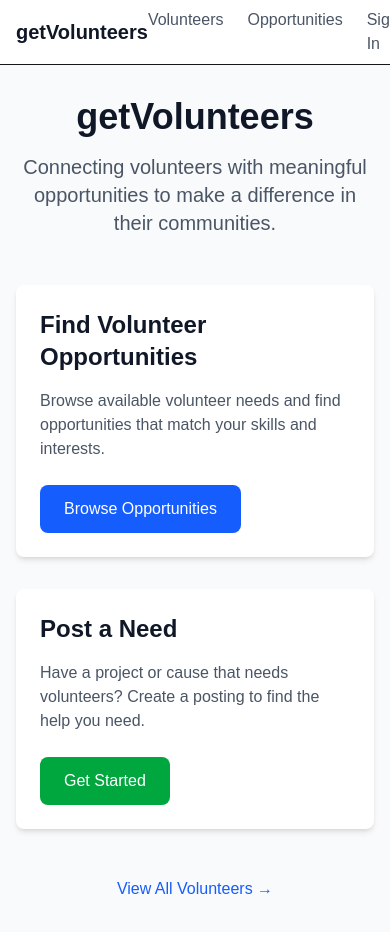
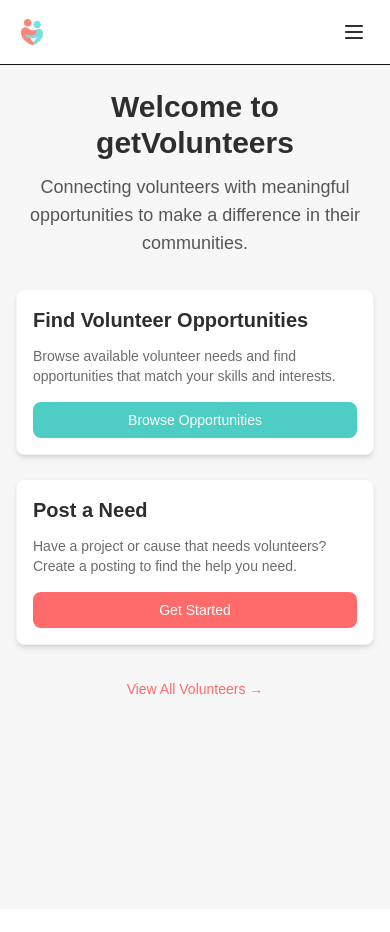
Before and after one commit to FGuerriero/get-volunteers-frontend, a Next.js app: page / in a window 390 px wide. After the commit the page ends 909 px from the top, so only its background shows below. Built offline with nearby package versions, Linux system fonts and the light colour scheme.

Commit message:
feat: implement responsive design with logo integration and auth-based navigation

```diff
--- a/src/app/layout.tsx
+++ b/src/app/layout.tsx
@@ -5,7 +5,7 @@
  */
 
 import type { Metadata } from "next";
-import Link from "next/link";
+import Header from "@/components/Header";
 import "./globals.css";
 
 export const metadata: Metadata = {
@@ -20,27 +20,8 @@ export default function RootLayout({
 }>) {
   return (
     <html lang="en">
-      <body className="antialiased">
-        <nav className="bg-white shadow-sm border-b">
-          <div className="container mx-auto px-4">
-            <div className="flex justify-between items-center h-16">
-              <Link href="/" className="text-xl font-bold text-gray-900">
-                getVolunteers
-              </Link>
-              <div className="flex space-x-6">
-                <Link href="/volunteers" className="text-gray-600 hover:text-gray-900">
-                  Volunteers
-                </Link>
-                <Link href="/needs" className="text-gray-600 hover:text-gray-900">
-                  Opportunities
-                </Link>
-                <Link href="/auth" className="text-gray-600 hover:text-gray-900">
-                  Sign In
-                </Link>
-              </div>
-            </div>
-          </div>
-        </nav>
+      <body className="antialiased bg-[#F7F7F7]">
+        <Header />
         {children}
       </body>
     </html>
--- a/src/app/needs/page.tsx
+++ b/src/app/needs/page.tsx
@@ -35,50 +35,50 @@ export default function NeedsPage() {
   if (error) return <div className="p-8 text-center text-red-600">{error}</div>;
 
   return (
-    <div className="min-h-screen bg-gray-50">
-      <div className="container mx-auto px-4 py-8">
-        <h1 className="text-3xl font-bold text-gray-900 mb-8">Volunteer Opportunities</h1>
+    <div className="min-h-screen bg-[#F7F7F7]">
+      <div className="container mx-auto px-4 py-6 sm:py-8">
+        <h1 className="text-2xl sm:text-3xl font-bold text-[#2E2E2E] mb-6 sm:mb-8">Volunteer Opportunities</h1>
 
-        <div className="space-y-6">
+        <div className="space-y-4 sm:space-y-6">
           {needs.map((need) => (
-            <div key={need.id} className="bg-white rounded-lg shadow-md p-6">
-              <div className="flex justify-between items-start mb-4">
-                <h3 className="text-xl font-semibold text-gray-900">
+            <div key={need.id} className="bg-white rounded-lg shadow-md p-4 sm:p-6 border border-gray-100 hover:shadow-lg transition-shadow">
+              <div className="flex flex-col sm:flex-row sm:justify-between sm:items-start mb-3 sm:mb-4">
+                <h3 className="text-lg sm:text-xl font-semibold text-[#2E2E2E] mb-2 sm:mb-0 pr-0 sm:pr-4">
                   {need.title}
                 </h3>
-                <span className={`px-3 py-1 rounded-full text-sm font-medium ${
+                <span className={`self-start px-2 sm:px-3 py-1 rounded-full text-xs sm:text-sm font-bold text-white ${
                   need.format === 'virtual'
-                    ? 'bg-blue-100 text-blue-800'
-                    : 'bg-green-100 text-green-800'
+                    ? 'bg-[#4ECDC4]'
+                    : 'bg-[#FF6B6B]'
                 }`}>
                   {need.format}
                 </span>
               </div>
 
-              <p className="text-gray-600 mb-4">{need.description}</p>
+              <p className="text-sm sm:text-base text-[#2E2E2E] opacity-80 mb-3 sm:mb-4">{need.description}</p>
 
-              <div className="grid md:grid-cols-2 gap-4 mb-4">
+              <div className="grid grid-cols-1 sm:grid-cols-2 gap-3 sm:gap-4 mb-3 sm:mb-4">
                 {need.required_skills && (
                   <div>
-                    <p className="text-sm font-medium text-gray-700">Required Skills:</p>
-                    <p className="text-sm text-gray-600">{need.required_skills}</p>
+                    <p className="text-xs sm:text-sm font-medium text-[#FF6B6B]">Required Skills:</p>
+                    <p className="text-xs sm:text-sm text-[#2E2E2E] opacity-80">{need.required_skills}</p>
                   </div>
                 )}
                 {need.required_tasks && (
                   <div>
-                    <p className="text-sm font-medium text-gray-700">Tasks:</p>
-                    <p className="text-sm text-gray-600">{need.required_tasks}</p>
+                    <p className="text-xs sm:text-sm font-medium text-[#FF6B6B]">Tasks:</p>
+                    <p className="text-xs sm:text-sm text-[#2E2E2E] opacity-80">{need.required_tasks}</p>
                   </div>
                 )}
               </div>
 
-              <div className="flex justify-between items-center text-sm text-gray-600">
+              <div className="flex flex-col sm:flex-row sm:justify-between sm:items-center text-xs sm:text-sm text-[#2E2E2E] opacity-70 space-y-1 sm:space-y-0">
                 <span>Volunteers needed: {need.num_volunteers_needed}</span>
-                <span>Contact: {need.contact_name}</span>
+                <span className="break-words">Contact: {need.contact_name}</span>
               </div>
 
               {need.location_details && (
-                <p className="text-sm text-gray-600 mt-2">📍 {need.location_details}</p>
+                <p className="text-xs sm:text-sm text-[#2E2E2E] opacity-70 mt-2">📍 {need.location_details}</p>
               )}
             </div>
           ))}
@@ -86,7 +86,7 @@ export default function NeedsPage() {
 
         {needs.length === 0 && (
           <div className="text-center py-12">
-            <p className="text-gray-600">No volunteer opportunities found.</p>
+            <p className="text-[#2E2E2E] opacity-70">No volunteer opportunities found.</p>
           </div>
         )}
       </div>
--- a/src/app/page.tsx
+++ b/src/app/page.tsx
@@ -8,53 +8,53 @@ import Link from 'next/link';
 
 export default function Home() {
   return (
-    <div className="min-h-screen bg-gray-50">
-      <div className="container mx-auto px-4 py-8">
-        <header className="text-center mb-12">
-          <h1 className="text-4xl font-bold text-gray-900 mb-4">
-            getVolunteers
+    <div className="min-h-screen bg-[#F7F7F7]">
+      <div className="container mx-auto px-4 py-6 sm:py-8">
+        <header className="text-center mb-8 sm:mb-12">
+          <h1 className="text-3xl sm:text-4xl font-bold text-[#2E2E2E] mb-3 sm:mb-4">
+            Welcome to getVolunteers
           </h1>
-          <p className="text-xl text-gray-600 max-w-2xl mx-auto">
+          <p className="text-lg sm:text-xl text-[#2E2E2E] opacity-80 max-w-2xl mx-auto px-2">
             Connecting volunteers with meaningful opportunities to make a difference in their communities.
           </p>
         </header>
 
-        <div className="grid md:grid-cols-2 gap-8 max-w-4xl mx-auto">
-          <div className="bg-white rounded-lg shadow-md p-6">
-            <h2 className="text-2xl font-semibold text-gray-900 mb-4">
+        <div className="grid grid-cols-1 md:grid-cols-2 gap-6 sm:gap-8 max-w-4xl mx-auto">
+          <div className="bg-white rounded-lg shadow-md p-4 sm:p-6 border border-gray-100">
+            <h2 className="text-xl sm:text-2xl font-semibold text-[#2E2E2E] mb-3 sm:mb-4">
               Find Volunteer Opportunities
             </h2>
-            <p className="text-gray-600 mb-6">
+            <p className="text-[#2E2E2E] opacity-70 mb-4 sm:mb-6 text-sm sm:text-base">
               Browse available volunteer needs and find opportunities that match your skills and interests.
             </p>
             <Link
               href="/needs"
-              className="inline-block bg-blue-600 text-white px-6 py-3 rounded-lg hover:bg-blue-700 transition-colors"
+              className="inline-block w-full sm:w-auto text-center bg-[#4ECDC4] text-white px-4 sm:px-6 py-2 sm:py-3 rounded-lg hover:bg-[#45b8b0] transition-colors text-sm sm:text-base font-medium"
             >
               Browse Opportunities
             </Link>
           </div>
 
-          <div className="bg-white rounded-lg shadow-md p-6">
-            <h2 className="text-2xl font-semibold text-gray-900 mb-4">
+          <div className="bg-white rounded-lg shadow-md p-4 sm:p-6 border border-gray-100">
+            <h2 className="text-xl sm:text-2xl font-semibold text-[#2E2E2E] mb-3 sm:mb-4">
               Post a Need
             </h2>
-            <p className="text-gray-600 mb-6">
+            <p className="text-[#2E2E2E] opacity-70 mb-4 sm:mb-6 text-sm sm:text-base">
               Have a project or cause that needs volunteers? Create a posting to find the help you need.
             </p>
             <Link
               href="/auth"
-              className="inline-block bg-green-600 text-white px-6 py-3 rounded-lg hover:bg-green-700 transition-colors"
+              className="inline-block w-full sm:w-auto text-center bg-[#FF6B6B] text-white px-4 sm:px-6 py-2 sm:py-3 rounded-lg hover:bg-[#e55555] transition-colors text-sm sm:text-base font-medium"
             >
               Get Started
             </Link>
           </div>
         </div>
 
-        <div className="text-center mt-12">
+        <div className="text-center mt-8 sm:mt-12">
           <Link
             href="/volunteers"
-            className="text-blue-600 hover:text-blue-800 font-medium"
+            className="text-[#FF6B6B] hover:text-[#e55555] font-medium text-sm sm:text-base transition-colors"
           >
             View All Volunteers →
           </Link>
--- a/src/app/volunteers/page.tsx
+++ b/src/app/volunteers/page.tsx
@@ -35,36 +35,36 @@ export default function VolunteersPage() {
   if (error) return <div className="p-8 text-center text-red-600">{error}</div>;
 
   return (
-    <div className="min-h-screen bg-gray-50">
-      <div className="container mx-auto px-4 py-8">
-        <h1 className="text-3xl font-bold text-gray-900 mb-8">Volunteers</h1>
+    <div className="min-h-screen bg-[#F7F7F7]">
+      <div className="container mx-auto px-4 py-6 sm:py-8">
+        <h1 className="text-2xl sm:text-3xl font-bold text-[#2E2E2E] mb-6 sm:mb-8">Volunteers</h1>
 
-        <div className="grid md:grid-cols-2 lg:grid-cols-3 gap-6">
+        <div className="grid grid-cols-1 sm:grid-cols-2 lg:grid-cols-3 gap-4 sm:gap-6">
           {volunteers.map((volunteer) => (
-            <div key={volunteer.id} className="bg-white rounded-lg shadow-md p-6">
-              <h3 className="text-xl font-semibold text-gray-900 mb-2">
+            <div key={volunteer.id} className="bg-white rounded-lg shadow-md p-4 sm:p-6 border border-gray-100 hover:shadow-lg transition-shadow">
+              <h3 className="text-lg sm:text-xl font-semibold text-[#2E2E2E] mb-2">
                 {volunteer.name}
               </h3>
-              <p className="text-gray-600 mb-2">{volunteer.email}</p>
+              <p className="text-sm sm:text-base text-[#2E2E2E] opacity-70 mb-2 break-words">{volunteer.email}</p>
               {volunteer.location && (
-                <p className="text-gray-600 mb-2">📍 {volunteer.location}</p>
+                <p className="text-sm sm:text-base text-[#2E2E2E] opacity-70 mb-2">📍 {volunteer.location}</p>
               )}
               {volunteer.skills && (
                 <div className="mb-3">
-                  <p className="text-sm font-medium text-gray-700">Skills:</p>
-                  <p className="text-sm text-gray-600">{volunteer.skills}</p>
+                  <p className="text-xs sm:text-sm font-medium text-[#FF6B6B]">Skills:</p>
+                  <p className="text-xs sm:text-sm text-[#2E2E2E] opacity-80">{volunteer.skills}</p>
                 </div>
               )}
               {volunteer.about_me && (
                 <div className="mb-3">
-                  <p className="text-sm font-medium text-gray-700">About:</p>
-                  <p className="text-sm text-gray-600">{volunteer.about_me}</p>
+                  <p className="text-xs sm:text-sm font-medium text-[#FF6B6B]">About:</p>
+                  <p className="text-xs sm:text-sm text-[#2E2E2E] opacity-80">{volunteer.about_me}</p>
                 </div>
               )}
               {volunteer.availability && (
                 <div>
-                  <p className="text-sm font-medium text-gray-700">Availability:</p>
-                  <p className="text-sm text-gray-600">{volunteer.availability}</p>
+                  <p className="text-xs sm:text-sm font-medium text-[#FF6B6B]">Availability:</p>
+                  <p className="text-xs sm:text-sm text-[#2E2E2E] opacity-80">{volunteer.availability}</p>
                 </div>
               )}
             </div>
@@ -73,7 +73,7 @@ export default function VolunteersPage() {
 
         {volunteers.length === 0 && (
           <div className="text-center py-12">
-            <p className="text-gray-600">No volunteers found.</p>
+            <p className="text-[#2E2E2E] opacity-70">No volunteers found.</p>
           </div>
         )}
       </div>
--- /dev/null
+++ b/src/components/Header.tsx
@@ -0,0 +1,140 @@
+/*
+ * # Copyright (c) 2025 Fernando Guerriero Cardoso da Silva.
+ * # Created Date: Tue Sep 02 2025
+ * # SPDX-License-Identifier: MIT
+ */
+
+'use client';
+
+import { useState, useEffect } from 'react';
+import Link from 'next/link';
+import Image from 'next/image';
+
+export default function Header() {
+  const [isMenuOpen, setIsMenuOpen] = useState(false);
+  const [isLoggedIn, setIsLoggedIn] = useState(false);
+
+  useEffect(() => {
+    // Check if user is logged in by checking for token
+    const token = localStorage.getItem('token');
+    setIsLoggedIn(!!token);
+  }, []);
+
+  const handleLogout = () => {
+    localStorage.removeItem('token');
+    setIsLoggedIn(false);
+    window.location.href = '/';
+  };
+
+  return (
+    <header className="bg-white shadow-sm border-b">
+      <div className="container mx-auto px-4">
+        <div className="flex justify-between items-center h-16">
+          {/* Logo */}
+          <Link href="/" className="flex items-center">
+            <Image
+              src="/Icon_Only_Logo.png"
+              alt="getVolunteers"
+              width={32}
+              height={32}
+              className="sm:hidden"
+            />
+            <Image
+              src="/Full_Logo.png"
+              alt="getVolunteers"
+              width={150}
+              height={32}
+              className="hidden sm:block"
+            />
+          </Link>
+
+          {/* Desktop Navigation */}
+          <nav className="hidden md:flex items-center space-x-6">
+            {isLoggedIn && (
+              <>
+                <Link href="/volunteers" className="text-[#2E2E2E] hover:text-[#FF6B6B] transition-colors">
+                  Volunteers
+                </Link>
+                <Link href="/needs" className="text-[#2E2E2E] hover:text-[#FF6B6B] transition-colors">
+                  Opportunities
+                </Link>
+                <button
+                  onClick={handleLogout}
+                  className="bg-[#FF6B6B] text-white px-4 py-2 rounded-lg hover:bg-[#e55555] transition-colors"
+                >
+                  Sign Out
+                </button>
+              </>
+            )}
+            {!isLoggedIn && (
+              <Link
+                href="/auth"
+                className="bg-[#FF6B6B] text-white px-4 py-2 rounded-lg hover:bg-[#e55555] transition-colors"
+              >
+                Sign In
+              </Link>
+            )}
+          </nav>
+
+          {/* Mobile Hamburger Button */}
+          <button
+            onClick={() => setIsMenuOpen(!isMenuOpen)}
+            className="md:hidden p-2 text-[#2E2E2E] hover:text-[#FF6B6B] transition-colors"
+          >
+            <svg className="w-6 h-6" fill="none" stroke="currentColor" viewBox="0 0 24 24">
+              {isMenuOpen ? (
+                <path strokeLinecap="round" strokeLinejoin="round" strokeWidth={2} d="M6 18L18 6M6 6l12 12" />
+              ) : (
+                <path strokeLinecap="round" strokeLinejoin="round" strokeWidth={2} d="M4 6h16M4 12h16M4 18h16" />
+              )}
+            </svg>
+          </button>
+        </div>
+
+        {/* Mobile Navigation Menu */}
+        {isMenuOpen && (
+          <div className="md:hidden py-4 border-t">
+            <nav className="flex flex-col space-y-3">
+              {isLoggedIn && (
+                <>
+                  <Link
+                    href="/volunteers"
+                    className="text-[#2E2E2E] hover:text-[#FF6B6B] transition-colors py-2"
+                    onClick={() => setIsMenuOpen(false)}
+                  >
+                    Volunteers
+                  </Link>
+                  <Link
+                    href="/needs"
+                    className="text-[#2E2E2E] hover:text-[#FF6B6B] transition-colors py-2"
+                    onClick={() => setIsMenuOpen(false)}
+                  >
+                    Opportunities
+                  </Link>
+                  <button
+                    onClick={() => {
+                      handleLogout();
+                      setIsMenuOpen(false);
+                    }}
+                    className="bg-[#FF6B6B] text-white px-4 py-2 rounded-lg hover:bg-[#e55555] transition-colors text-left"
+                  >
+                    Sign Out
+                  </button>
+                </>
+              )}
+              {!isLoggedIn && (
+                <Link
+                  href="/auth"
+                  className="bg-[#FF6B6B] text-white px-4 py-2 rounded-lg hover:bg-[#e55555] transition-colors text-center"
+                  onClick={() => setIsMenuOpen(false)}
+                >
+                  Sign In
+                </Link>
+              )}
+            </nav>
+          </div>
+        )}
+      </div>
+    </header>
+  );
+}
```
Also changed, not shown: src/app/auth/page.tsx (+14 -14 lines), public/Icon_Only_Logo.png (added), 1 other file (tests, documents, lock files or other folders).
